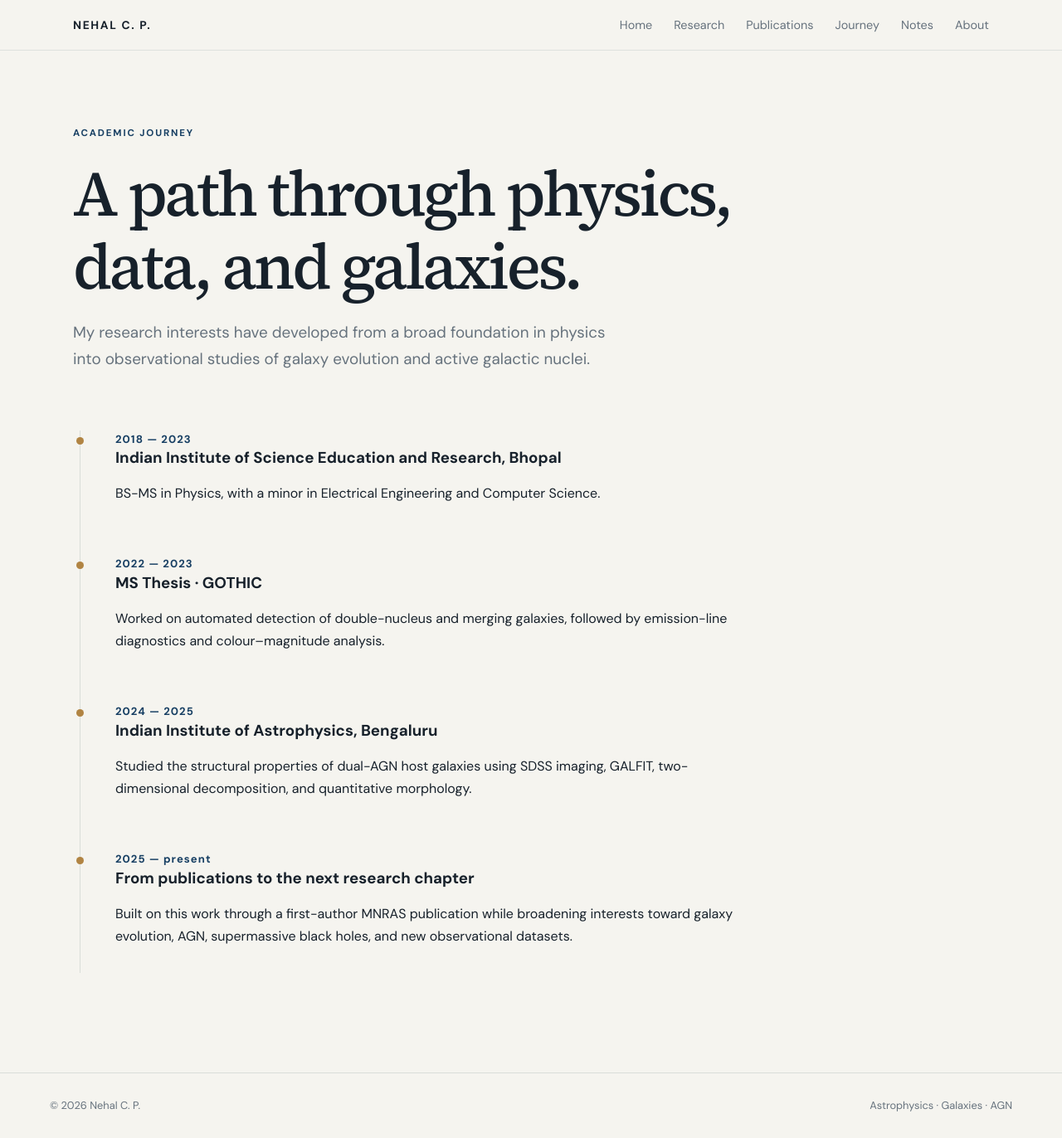
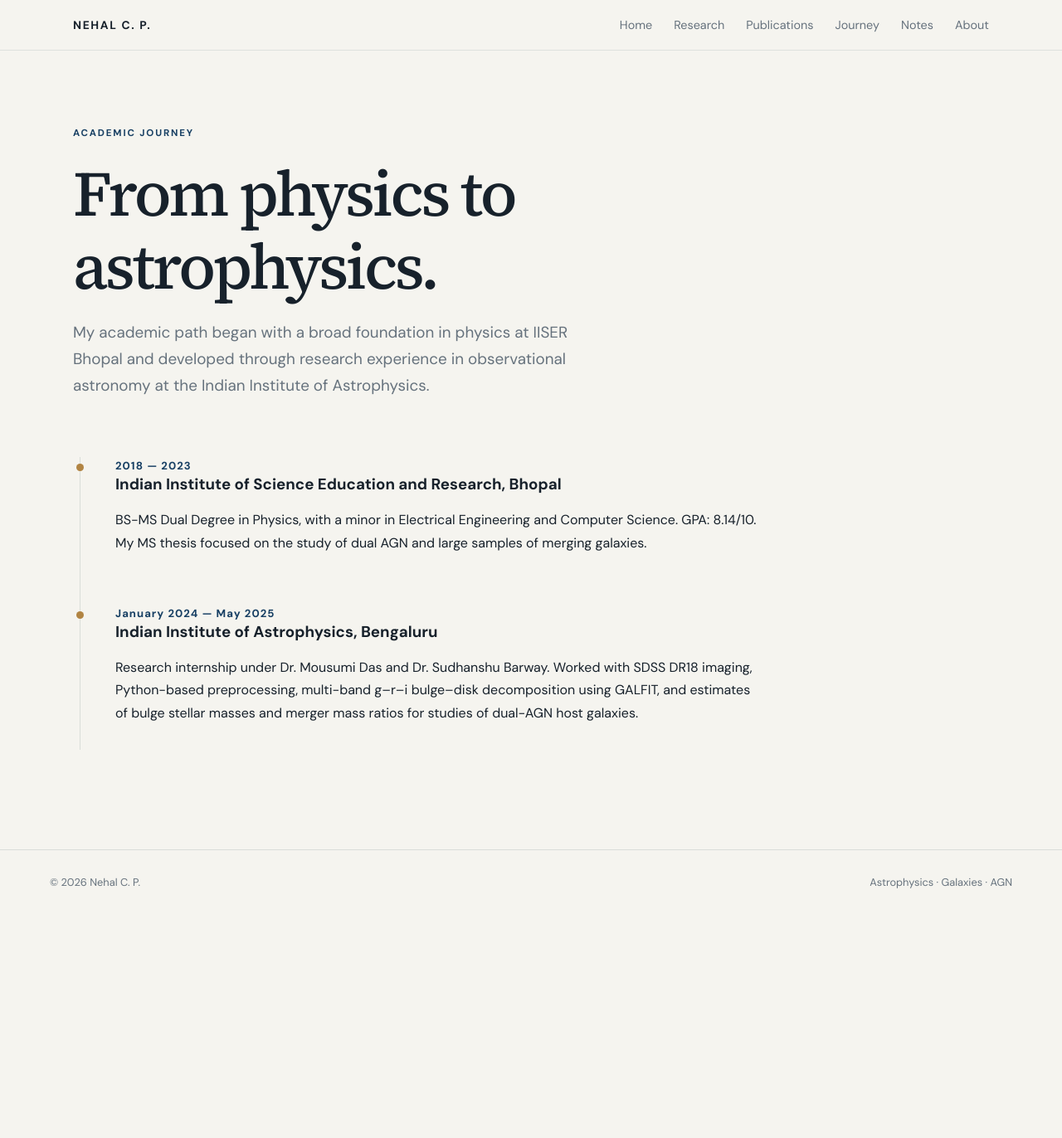
Before and after one commit to Nehalcp/nehalcp.github.io, a Jekyll site: the page built from journey.md, in a window 1280 px wide and 1372 px high. Shown: the whole window at 83% size. Built offline with Jekyll 4.4.1, drawn with Linux system fonts in a browser that asks for light colours.

Commit message:
Update academic journey from CV

```diff
--- a/journey.md
+++ b/journey.md
@@ -3,4 +3,4 @@ layout: default
 title: Academic Journey
 permalink: /journey/
 ---
-<div class="page"><div class="container"><div class="page-intro"><div class="eyebrow">Academic Journey</div><h1>A path through physics, data, and galaxies.</h1><p class="lede">My research interests have developed from a broad foundation in physics into observational studies of galaxy evolution and active galactic nuclei.</p></div><div class="timeline timeline-large"><div class="timeline-item"><div class="year">2018 — 2023</div><h3>Indian Institute of Science Education and Research, Bhopal</h3><p>BS-MS in Physics, with a minor in Electrical Engineering and Computer Science.</p></div><div class="timeline-item"><div class="year">2022 — 2023</div><h3>MS Thesis · GOTHIC</h3><p>Worked on automated detection of double-nucleus and merging galaxies, followed by emission-line diagnostics and colour–magnitude analysis.</p></div><div class="timeline-item"><div class="year">2024 — 2025</div><h3>Indian Institute of Astrophysics, Bengaluru</h3><p>Studied the structural properties of dual-AGN host galaxies using SDSS imaging, GALFIT, two-dimensional decomposition, and quantitative morphology.</p></div><div class="timeline-item"><div class="year">2025 — present</div><h3>From publications to the next research chapter</h3><p>Built on this work through a first-author MNRAS publication while broadening interests toward galaxy evolution, AGN, supermassive black holes, and new observational datasets.</p></div></div></div></div>
+<div class="page"><div class="container"><div class="page-intro"><div class="eyebrow">Academic Journey</div><h1>From physics to astrophysics.</h1><p class="lede">My academic path began with a broad foundation in physics at IISER Bhopal and developed through research experience in observational astronomy at the Indian Institute of Astrophysics.</p></div><div class="timeline timeline-large"><div class="timeline-item"><div class="year">2018 — 2023</div><h3>Indian Institute of Science Education and Research, Bhopal</h3><p>BS-MS Dual Degree in Physics, with a minor in Electrical Engineering and Computer Science. GPA: 8.14/10. My MS thesis focused on the study of dual AGN and large samples of merging galaxies.</p></div><div class="timeline-item"><div class="year">January 2024 — May 2025</div><h3>Indian Institute of Astrophysics, Bengaluru</h3><p>Research internship under Dr. Mousumi Das and Dr. Sudhanshu Barway. Worked with SDSS DR18 imaging, Python-based preprocessing, multi-band g–r–i bulge–disk decomposition using GALFIT, and estimates of bulge stellar masses and merger mass ratios for studies of dual-AGN host galaxies.</p></div></div></div></div>
```
